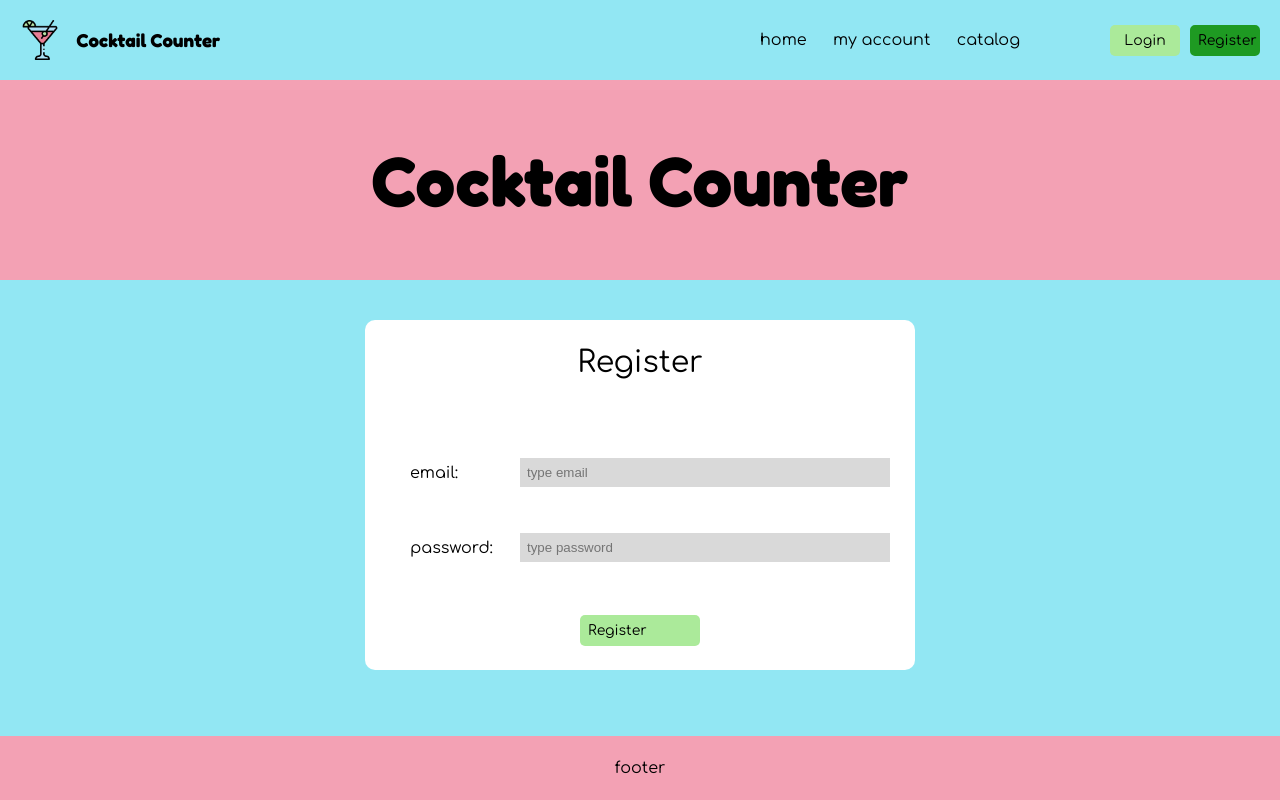
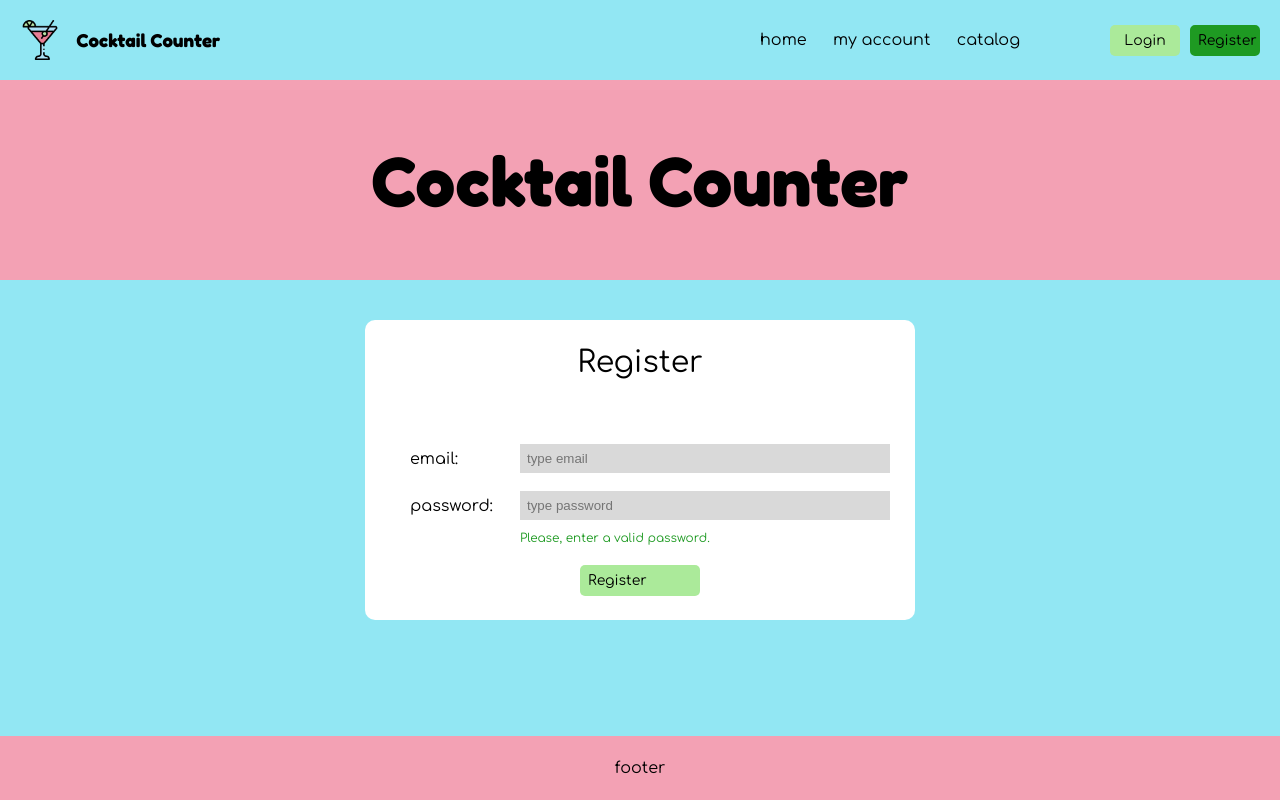
Before and after one commit to suzegeerdink/cocktail-website, a React (Vite) app: page /register-page in a window 1280 px wide. Built offline with nearby package versions, Linux system fonts and the light colour scheme.

Commit message:
password conditions

```diff
--- a/src/index.css
+++ b/src/index.css
@@ -51,3 +51,26 @@ button {
 button:hover {
     border: 2px solid #1E9A22;
 }
+
+
+/* ---------------------------------------Input fields--------------------------------------------- */
+
+.login-form input:focus,
+.register-form input:focus {
+    border: 2px solid #1E9A22;
+    outline: none;
+}
+
+.register-form input.invalid,
+.register-form input.invalid:focus {
+    border: 2px solid red;
+    outline: none;
+    background-color: pink;
+}
+
+.login-form input.invalid,
+.login-form input.invalid:focus {
+    background-color: pink;
+    border: 2px solid red;
+    outline: none;
+}
--- a/src/pages/login-page/LoginPage.css
+++ b/src/pages/login-page/LoginPage.css
@@ -18,7 +18,7 @@
     background-color: var(--white-color);
 }
 
-.login-form p {
+.login-form .form-title {
     display: flex;
     flex-direction: column;
     align-items: center;
@@ -44,14 +44,28 @@
     color: #757575;
 }
 
-input:focus {
-    border: #1E9A22 solid 2px;
-    outline: none;
-    color: #1E9A22;
-}
-
 .login-form button {
     display: flex;
     flex-direction: column;
     justify-content: center;
 }
+
+.login-form input.invalid {
+    background-color: pink;
+}
+
+.login-form .login-details .error {
+    font-size: 12px;
+    margin: 2px 0 0 130px;
+    line-height: 14px;
+    min-height: 4px;
+    text-align: left;
+}
+
+.login-form .error.invalid {
+    color: red;
+}
+
+.login-form .error.valid {
+    color: #1E9A22;
+}
--- a/src/pages/login-page/LoginPage.jsx
+++ b/src/pages/login-page/LoginPage.jsx
@@ -11,6 +11,14 @@ function LoginPage() {
     const [email, setEmail] = useState("");
     const [password, setPassword] = useState("");
     const [error, setError] = useState("");
+
+    const [passwordTouched, setPasswordTouched] = useState(false);
+
+    function isValidPassword(password) {
+        return password.length >= 8 && /\d/.test(password);
+    }
+
+    const passwordIsValid = isValidPassword(password);
 
     async function handleLogin(e) {
         e.preventDefault();
@@ -48,7 +56,7 @@ function LoginPage() {
             </header>
             <main>
                 <form onSubmit={handleLogin} className="login-form">
-                    <p>Inloggen</p>
+                    <p className="form-title">Inloggen</p>
                     <section className="login-details">
                         <span>
                             <label>email:</label>
@@ -65,9 +73,30 @@ function LoginPage() {
                                    type="password"
                                    id="password"
                                    name="password"
-                                   onChange={(e) => setPassword(e.target.value)}
+                                   onChange={(e) => {
+                                       setPassword(e.target.value);
+                                       setPasswordTouched(true);
+                                   }}
+                                   className={
+                                       passwordTouched && !passwordIsValid && password.length > 0 ? "invalid" : ""
+                                   }
                                    required/>
                         </span>
+                        <p
+                            className={`error ${
+                                password.length === 0
+                                    ? "valid"
+                                    : passwordTouched && !passwordIsValid
+                                        ? "invalid"
+                                        : ""
+                            }`}
+                        >
+                            {password.length === 0
+                                ? "Please enter a valid password."
+                                : passwordTouched && !passwordIsValid
+                                    ? "At least 8 characters and 1 digit."
+                                    : ""}
+                        </p>
                     </section>
 
                     {error && <p className="error">{error}</p>}
--- a/src/pages/register-page/RegisterPage.css
+++ b/src/pages/register-page/RegisterPage.css
@@ -11,14 +11,14 @@
     flex-direction: column;
     justify-content: stretch;
     align-items: center;
-    min-height: 350px;
+    min-height: 300px;
     width: 550px;
     border-radius: 10px;
     gap: 30px;
     background-color: var(--white-color);
 }
 
-.register-form p {
+.register-form .form-title {
     display: flex;
     flex-direction: column;
     align-items: center;
@@ -30,8 +30,9 @@
     flex-direction: column;
     justify-content: flex-start;
     width: 500px;
-    max-height: 150px;
+    max-height: 100px;
 }
+
 
 .register-form input {
     background-color: #D9D9D9;
@@ -44,14 +45,31 @@
     color: #757575;
 }
 
-input:focus {
-    border: #1E9A22 solid 2px;
-    outline: none;
-    color: #1E9A22;
-}
 
 .register-form button {
     display: flex;
     flex-direction: column;
     justify-content: center;
 }
+
+
+.register-form input.invalid {
+    background-color: pink;
+}
+
+.register-form .register-details .error {
+    font-size: 12px;
+    margin: 2px 0 0 130px;
+    line-height: 14px;
+    min-height: 4px;
+    color: red;
+    text-align: left;
+}
+
+.register-form .error.invalid {
+    color: red;
+}
+
+.register-form .error.valid {
+    color: #1E9A22;
+}
--- a/src/pages/register-page/RegisterPage.jsx
+++ b/src/pages/register-page/RegisterPage.jsx
@@ -2,17 +2,30 @@ import './RegisterPage.css'
 import {useState} from "react";
 import {useNavigate} from "react-router-dom";
 import axios from "axios";
+
+function isValidPassword(password) {
+    return password.length >= 8 && /\d/.test(password);
+}
 
 function RegisterPage() {
     const navigate = useNavigate();
 
     const [email, setEmail] = useState("");
     const [password, setPassword] = useState("");
+    const [passwordTouched, setPasswordTouched] = useState(false);
     const [error, setError] = useState("");
+
+    const passwordIsValid = isValidPassword(password);
+
 
     async function handleRegister(e) {
         e.preventDefault();
         setError("");
+
+        if (!passwordIsValid) {
+            setError("Wachtwoord moet minimaal 8 tekens bevatten en 1 cijfer.");
+            return;
+        }
 
         try {
             const response = await axios.post("/api/users", {email, password, roles: ["user"]},
@@ -27,8 +40,8 @@ function RegisterPage() {
             const {token, user} = response.data;
             localStorage.setItem("token", token);
             localStorage.setItem("user", JSON.stringify(user));
+            navigate("/login-page");
 
-            navigate("/login-page");
         } catch (error) {
             setError("Registratie mislukt. Controleer je gegevens.");
             console.log(error);
@@ -42,7 +55,7 @@ function RegisterPage() {
             </header>
             <main>
                 <form className="register-form" onSubmit={handleRegister}>
-                    <p>Register</p>
+                    <p className="form-title">Register</p>
                     <section className="register-details">
 
                         <span><label htmlFor="email">email:</label>
@@ -59,8 +72,29 @@ function RegisterPage() {
                                    id="password"
                                    name="password"
                                    value={password}
-                                   onChange={e => setPassword(e.target.value)}
+                                   onChange={e => {
+                                       setPassword(e.target.value);
+                                       setPasswordTouched(true);
+                                   }}
+                                   className={
+                                       passwordTouched && !passwordIsValid && password.length > 0 ? "invalid" : ""
+                                   }
                                    required/></span>
+                        <p
+                            className={`error ${
+                                password.length === 0
+                                    ? "valid"
+                                    : passwordTouched && !passwordIsValid
+                                        ? "invalid"
+                                        : ""
+                            }`}
+                        >
+                            {password.length === 0
+                                ? "Please, enter a valid password."
+                                : passwordTouched && !passwordIsValid
+                                    ? "At least 8 characters and 1 digit."
+                                    : ""}
+                        </p>
                     </section>
                     {error && <p className="error">{error}</p>}
                     <button type="submit">Register</button>
```
